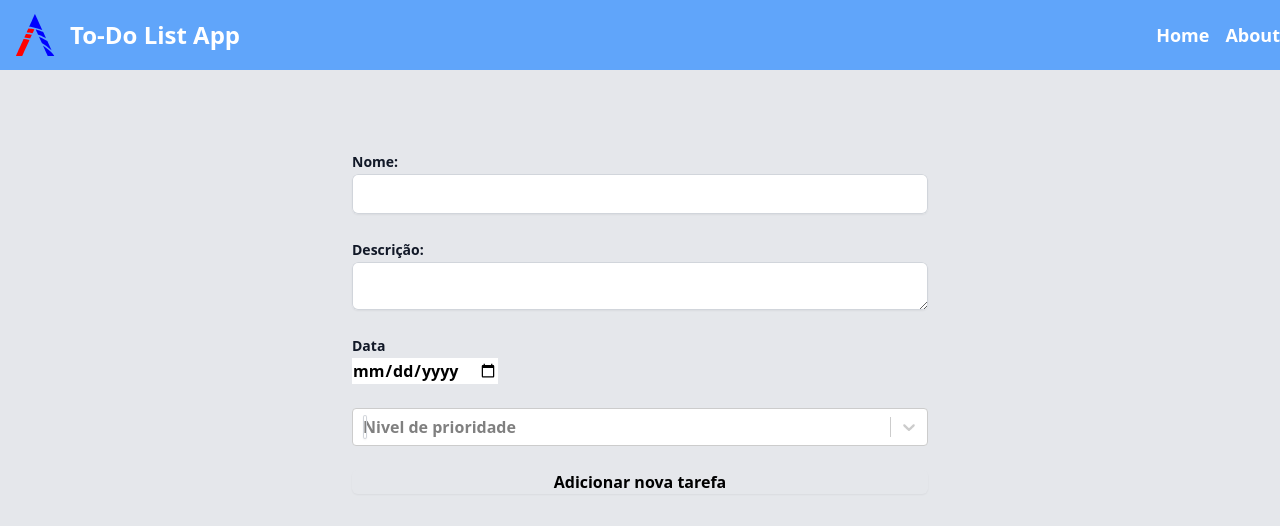
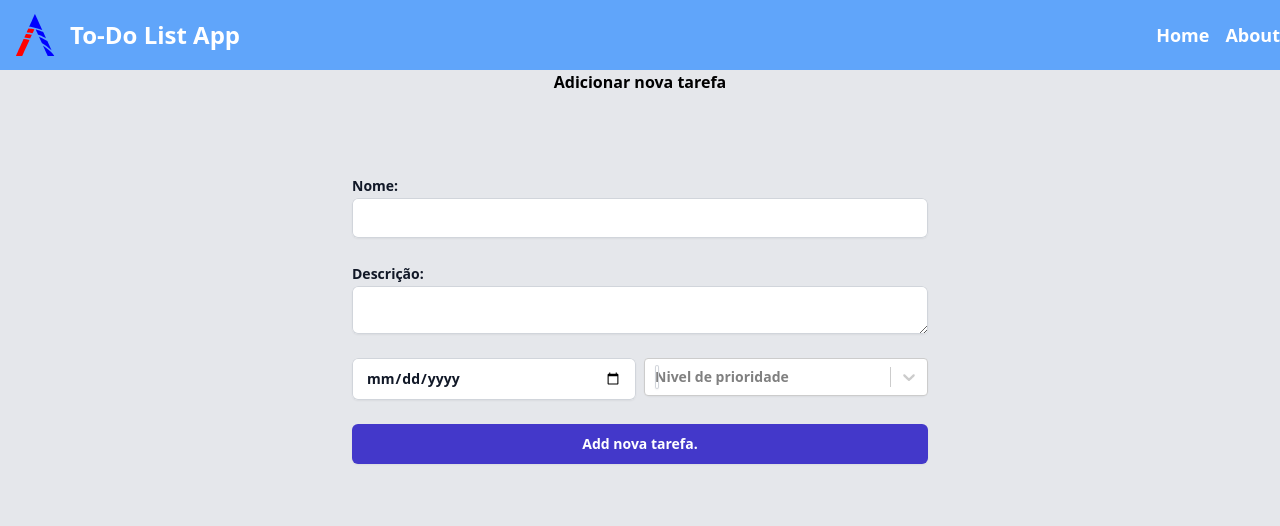
Before and after one commit to uezili/frontend-ascan, a React (Vite) app: page / in a window 1280 px wide. Shown: the top 526 px of the page. Built offline with nearby package versions, Linux system fonts and the light colour scheme.

Commit message:
Refacturing component.

```diff
--- a/src/components/ToDoForm/index.jsx
+++ b/src/components/ToDoForm/index.jsx
@@ -15,6 +15,9 @@
 
 	return (
 		<section>
+			<div className="flex justify-center font-bold">
+				<h1>Adicionar nova tarefa</h1>
+			</div>
 			<form className="grid grid-cols-1 gap-x-8 gap-y-6">
 				<div>
 					<label>Nome:</label>
@@ -24,21 +27,25 @@
 					<label>Descrição:</label>
 					<textarea style={{ width: '100%' }}></textarea>
 				</div>
+				<div className="grid grid-cols-2 gap-2">
 					<div>
-					<label>Data</label>
 						<input
 							type="date"
 							value={dueDate}
 							onChange={(e) => setDueDate(e.target.value)}
 						/>
 					</div>
+					<div>
 						<Select
+							className="select"
 							defaultValue={selectedOption}
 							onChange={setSelectedOption}
 							options={options}
 							placeholder="Nivel de prioridade"
 						/>
-				<button type="submit">Adicionar nova tarefa</button>
+					</div>
+				</div>
+				<button type="submit">Add nova tarefa.</button>
 			</form>
 		</section>
 	);
--- a/src/components/ToDoForm/styles.css
+++ b/src/components/ToDoForm/styles.css
@@ -14,10 +14,19 @@
   @apply block w-full rounded-md border-0 px-3.5 py-2 text-gray-900 shadow-sm ring-1 ring-inset ring-gray-300 placeholder:text-gray-400 focus:ring-2 focus:ring-inset focus:ring-indigo-600 sm:text-sm sm:leading-6;
 }
 
+input[type="date"]{
+  @apply block rounded-md w-full border-0 px-3.5 py-2 text-gray-900 shadow-sm ring-1 ring-inset ring-gray-300 placeholder:text-gray-400 focus:ring-2 focus:ring-inset focus:ring-indigo-600 sm:text-sm sm:leading-6;
+}
+
 textarea{
   @apply block w-full rounded-md border-0 px-3.5 py-2 text-gray-900 shadow-sm ring-1 ring-inset ring-gray-300 placeholder:text-gray-400 focus:ring-2 focus:ring-inset focus:ring-indigo-600 sm:text-sm sm:leading-6;
 }
 
-button{
-  @apply block w-full rounded-md bg-indigo-600 px-3.5 py-2.5 text-center text-sm text-white shadow-sm hover:bg-indigo-500 focus-visible:outline focus-visible:outline-2 focus-visible:outline-offset-2 focus-visible:outline-indigo-600;
+button[type="submit"]{
+  @apply block w-full rounded-md bg-indigo-700 px-3.5 py-2.5 text-center text-sm text-white shadow-sm hover:bg-indigo-500 focus-visible:outline focus-visible:outline-2 focus-visible:outline-offset-2 focus-visible:outline-indigo-600;
 }
+
+.select{
+  @apply block w-full rounded-md border-0 text-gray-900 shadow-sm ring-1 ring-inset ring-gray-300 placeholder:text-gray-400 focus:ring-2 focus:ring-inset focus:ring-indigo-600 sm:text-sm sm:leading-6;
+
+}
```
Lines whose indentation alone changed are shown as unchanged.
